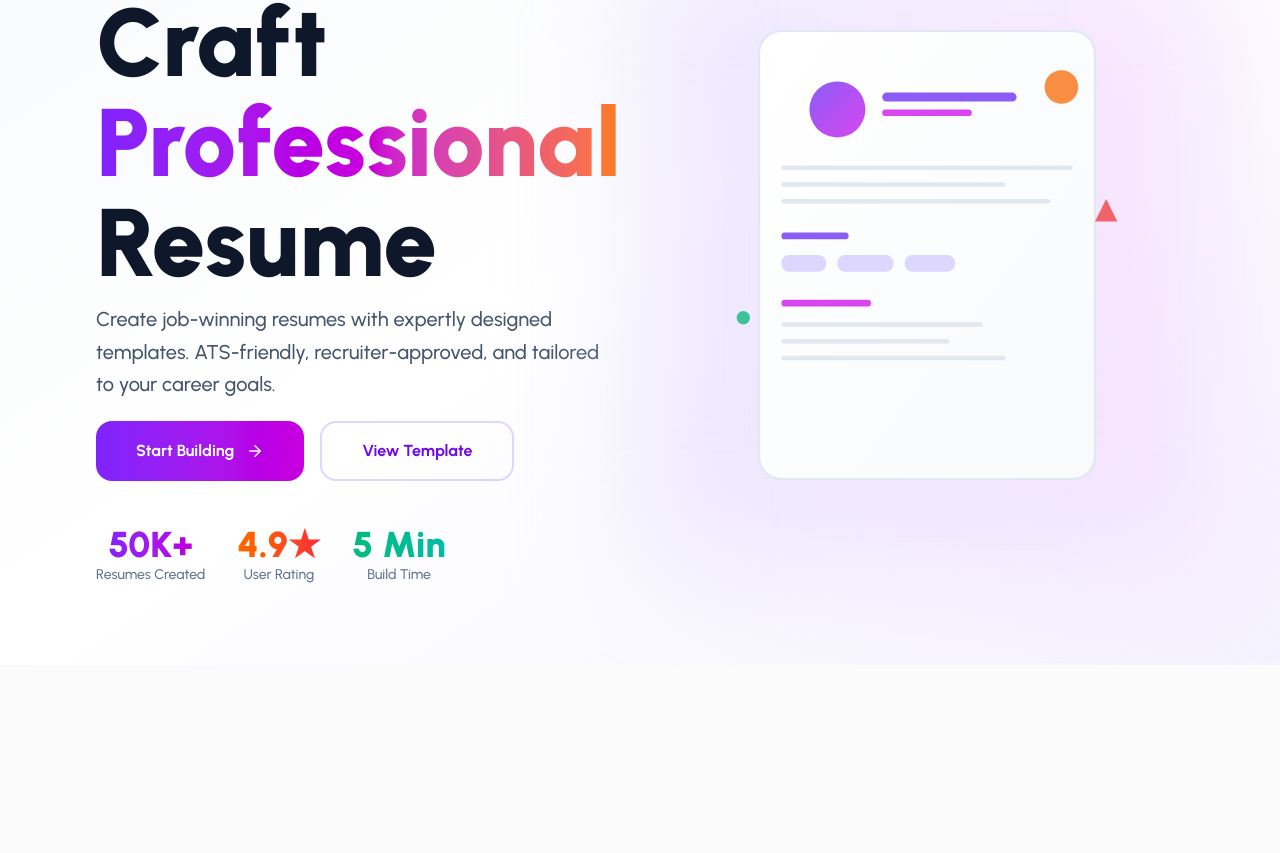
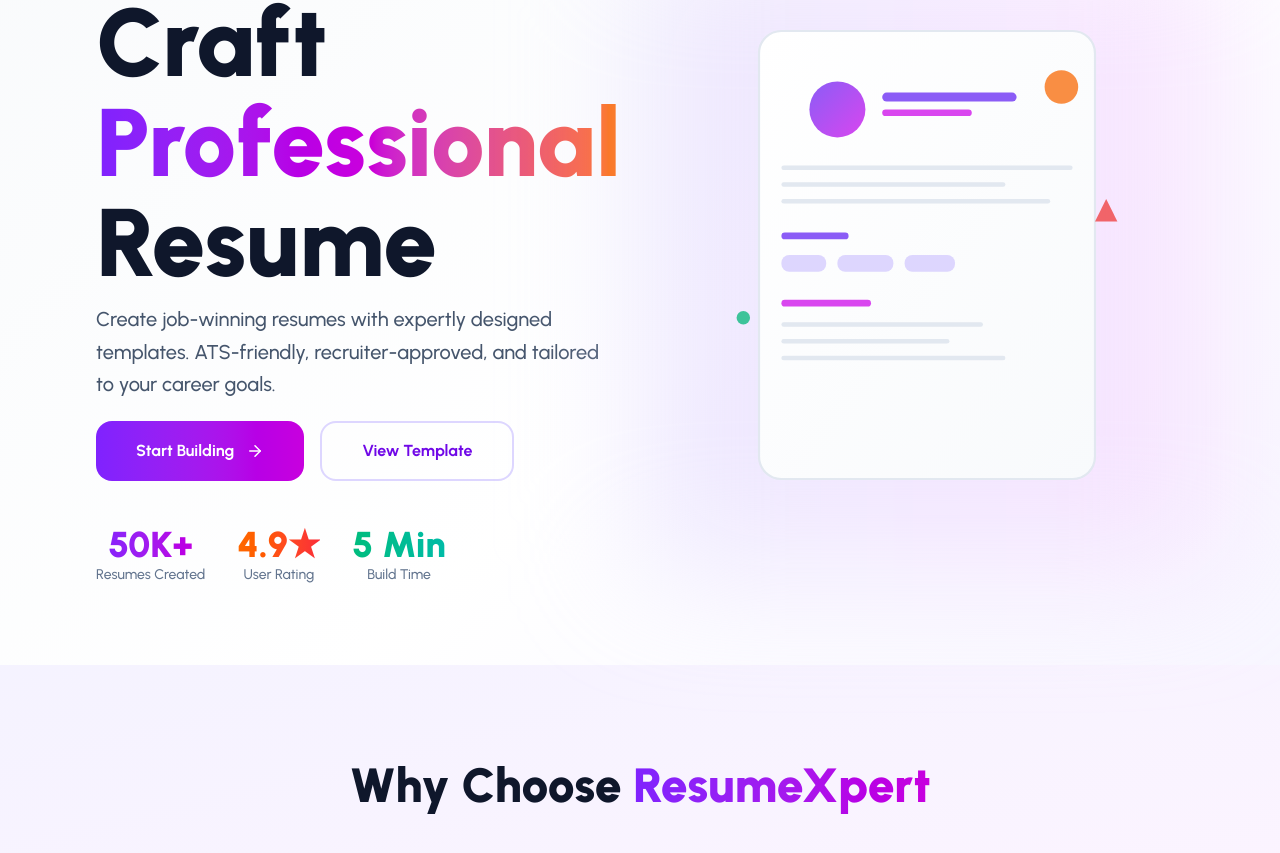
Before and after one commit to akshat-2502/ResumeBuilder, a React (Vite) app in the folder frontend/: page / in a window 1280 px wide. Shown: the part 187-1040 px from the top of the page. Before the commit the page ends 852 px from the top, so only its background shows below. Built offline with nearby package versions, Linux system fonts and the light colour scheme.

Commit message:
features section

```diff
--- a/frontend/src/pages/LandingPage.jsx
+++ b/frontend/src/pages/LandingPage.jsx
@@ -373,6 +373,20 @@ const LandingPage = () => {
             </div>
           </div>
         </section>
+
+        {/* FEATURES SECTION */}
+        <section className={landingPageStyles.featuresSection}>
+          <div className={landingPageStyles.featuresContainer}>
+            <div className={landingPageStyles.featuresHeader}>
+              <h2 className={landingPageStyles.featuresTitle}>
+                Why Choose{" "}
+                <span className={landingPageStyles.featuresTitleGradient}>
+                  ResumeXpert
+                </span>
+              </h2>
+            </div>
+          </div>
+        </section>
       </main>
     </div>
   );
```
